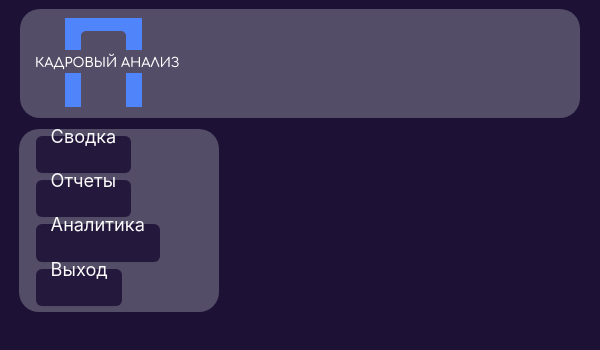
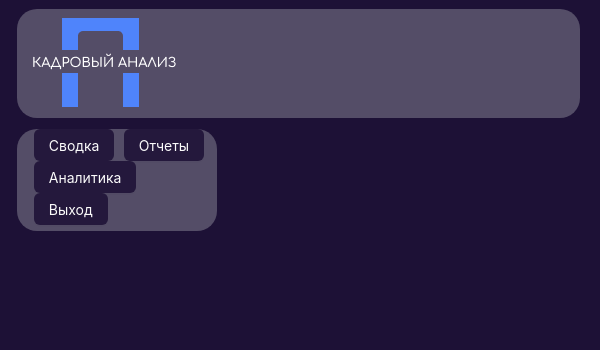
Before and after one commit to DoctorLivchic/data_analysis_front, a React (Create React App) app: page /pages/MainAut in a window 600 px wide. Shown: the top 350 px of the page. Built offline with nearby package versions, Linux system fonts and the light colour scheme.

Commit message:
slider_free

```diff
--- a/package.json
+++ b/package.json
@@ -9,7 +9,7 @@
     "@testing-library/jest-dom": "^5.17.0",
     "@testing-library/react": "^13.4.0",
     "@testing-library/user-event": "^13.5.0",
-    "antd": "^5.16.0",
+    "antd": "^5.23.2",
     "chart.js": "^4.4.7",
     "d3": "^7.9.0",
     "react": "^18.3.1",
--- a/src/Main.css
+++ b/src/Main.css
@@ -77,17 +77,18 @@ body {
   padding-top: 10%;
 margin-left: 0.1%;
 }
+
 .slider_free{
   background-color: #544D67;
   padding-bottom: 1%;
   padding-right: 1.2%;
   padding-left: 1.2%;
   border-radius: 20px;
-  margin-left: 0.3%;
+  margin-left: repeat(auto-fit, 0.3%);
   position: absolute;
 }
 .slider_free_button{
-  margin-bottom: 1%;
+  margin-bottom: repeat(auto-fit, 1%);
   font-style: "Regular";
   background-color: #24183C;
   color: #fbfbfb;
@@ -193,9 +194,9 @@ margin-left: 0.1%;
 }
 .button_fre_anali{
   margin-left: 5%;
-  margin-top: 1%;
-  padding-bottom: 20%;
-  font-size: 130%;
+  margin-top: repeat(auto-fit,1%);
+  padding-bottom: repeat(auto-fit,20%);
+  font-size: repeat(auto-fit,130%);
 
   font-style: "Regular";
   background-color: #24183C;
@@ -284,24 +285,47 @@ margin-left: 0.1%;
 /*=================================================*/
 /*============HEDER===================*/
 /*=================================================*/
-
+@media screen and (min-width: 600px) {
   .head_free{
     background-color: #544D67;
     border-radius:  20px;
     margin-top: 1.5%;
-  margin-left: 2%;
+    margin-left:  1.55%;
     margin-right: 2%;
     padding-top: 1%;
     padding-bottom: 1%;
     padding-left: 2%;
     display: flex;
+    flex-direction: row;
+    justify-content: space-between;
+
   }
+}
+
+@media screen and (max-width: 600px) {
+  .head_free{
+    background-color: #544D67;
+    border-radius:  20px;
+    margin-top: 1.5%;
+    margin-left:  1.55%;
+    margin-right: 2%;
+    padding-top: 1%;
+    padding-bottom: 1%;
+    padding-left: 2%;
+    display: flex;
+    flex-direction: row;
+    justify-content: space-between;
+
+  }
+}
+
 .head_free_icon{
   position: relative;
+
 }
 .head_free_user{
-  margin-left: 80%;
-  position: relative;
+  flex-direction: row;
+  justify-content: space-between;
 
 }
 .icon_hed{
@@ -317,6 +341,7 @@ padding-bottom: 0.5%;
   padding-top: 2%;
   padding-left: 2%;
   padding-bottom: 0.5%;
+  max-width: 100%;
 }
 
 
--- a/src/pages/MainAutCard1.js
+++ b/src/pages/MainAutCard1.js
@@ -18,9 +18,8 @@ export default function MainAutCard1() {
 
                     <div className="head_free_user">
                         <p>ntrcm</p>
-                        <UserOutlined />
-                        <img scr={myImageIconHeduser} className="icon_heder_user"/>
                     </div>
+
                 </div>
             </header>
 
```
Also changed, not shown: 1 other file (tests, documents, lock files or other folders). Lines whose indentation alone changed are shown as unchanged.
